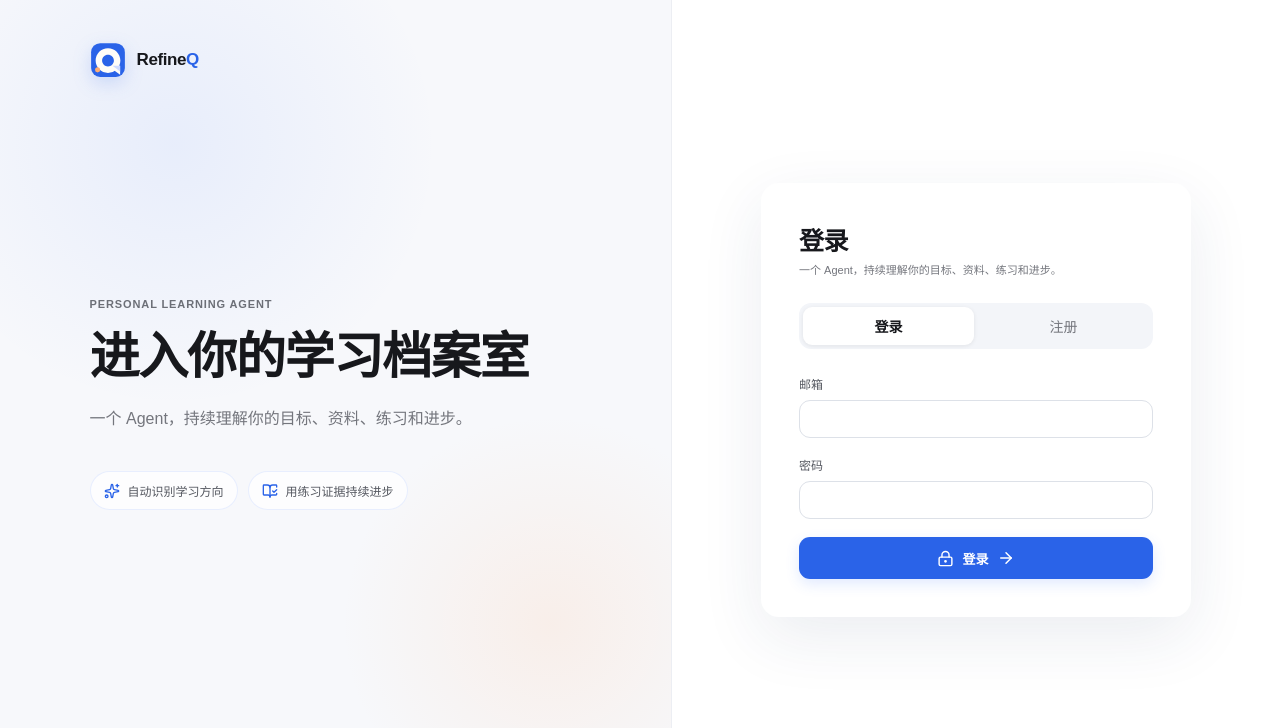
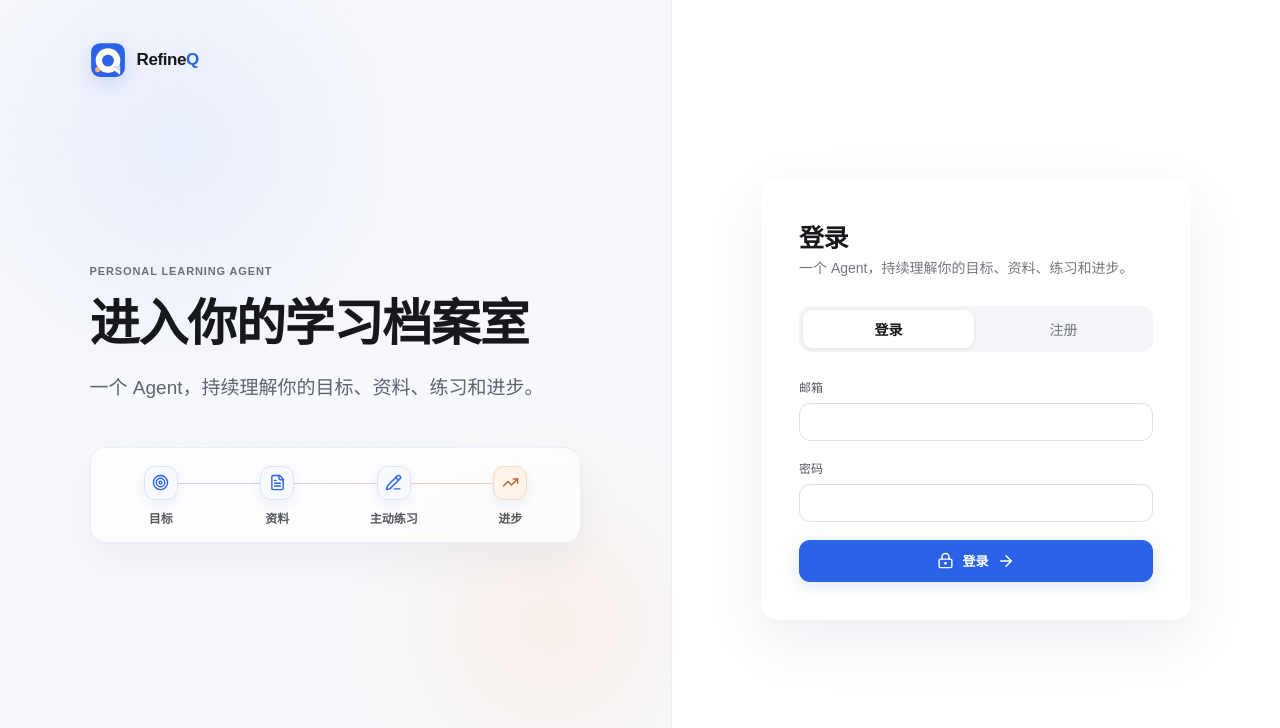
Before and after one commit to QingJ01/RefineQ, a Next.js app in the folder apps/web/: page / in a window 1280 px wide. Shown: the top 728 px of the page. Built offline with nearby package versions, Linux system fonts and the light colour scheme.

Commit message:
feat: enrich authentication homepage

```diff
--- a/apps/web/app/styles.css
+++ b/apps/web/app/styles.css
@@ -13,6 +13,8 @@
   --accent-soft: #edf3ff;
   --apricot: #ffad73;
   --apricot-soft: #fff3ea;
+  --auth-supporting-size: 19px;
+  --auth-card-supporting-size: 14px;
   --success: #208363;
   --success-soft: #ebf7f2;
   --warning: #a56813;
@@ -272,10 +274,13 @@ textarea:focus {
 }
 
 .auth-welcome {
+  position: relative;
   min-height: 100vh;
   min-height: 100dvh;
   display: flex;
   flex-direction: column;
+  overflow: hidden;
+  isolation: isolate;
   padding: 42px clamp(50px, 7vw, 110px) 70px;
   border-right: 1px solid var(--border);
   background:
@@ -284,6 +289,18 @@ textarea:focus {
     #f7f8fb;
 }
 
+.auth-welcome::before {
+  content: "";
+  position: absolute;
+  z-index: -1;
+  inset: 0;
+  background-image: radial-gradient(rgba(42, 99, 232, 0.16) 1px, transparent 1px);
+  background-size: 24px 24px;
+  opacity: 0.34;
+  mask-image: linear-gradient(135deg, #000 0%, transparent 62%);
+  pointer-events: none;
+}
+
 .auth-brand,
 .sidebar-brand {
   display: inline-flex;
@@ -304,33 +321,66 @@ textarea:focus {
 }
 
 .auth-copy > p {
-  max-width: 520px;
-  color: var(--muted);
-  font-size: 16px;
-  line-height: 1.75;
-}
-
-.auth-principles {
-  display: flex;
-  flex-wrap: wrap;
-  gap: 10px;
-  margin-top: 38px;
-}
-
-.auth-principles span {
-  display: inline-flex;
-  align-items: center;
+  max-width: 500px;
+  color: #5e6370;
+  font-size: var(--auth-supporting-size);
+  font-weight: 520;
+  line-height: 1.7;
+  text-wrap: pretty;
+}
+
+.auth-memory-track {
+  position: relative;
+  width: min(500px, 100%);
+  display: grid;
+  grid-template-columns: repeat(4, minmax(0, 1fr));
   gap: 8px;
-  padding: 10px 13px;
-  border: 1px solid rgba(51, 112, 255, 0.1);
-  border-radius: 999px;
-  background: rgba(255, 255, 255, 0.72);
+  margin-top: 42px;
+  padding: 18px 16px 16px;
+  border: 1px solid rgba(42, 99, 232, 0.09);
+  border-radius: 16px;
+  background: rgba(255, 255, 255, 0.68);
+  box-shadow: 0 18px 42px rgba(42, 62, 108, 0.055);
+  backdrop-filter: blur(10px);
+}
+
+.auth-memory-track::before {
+  content: "";
+  position: absolute;
+  top: 35px;
+  right: 64px;
+  left: 64px;
+  height: 1px;
+  background: linear-gradient(90deg, rgba(42, 99, 232, 0.28), rgba(255, 173, 115, 0.6));
+}
+
+.auth-memory-step {
+  position: relative;
+  z-index: 1;
+  display: grid;
+  justify-items: center;
+  gap: 9px;
   color: var(--muted-strong);
   font-size: 12px;
 }
 
-.auth-principles svg {
+.auth-memory-icon {
+  width: 34px;
+  height: 34px;
+  display: inline-grid;
+  align-items: center;
+  justify-content: center;
+  border: 1px solid #dce5f8;
+  border-radius: 11px;
+  background: #f7faff;
   color: var(--accent);
+  box-shadow: 0 5px 12px rgba(42, 99, 232, 0.08);
+}
+
+.auth-memory-step:last-child .auth-memory-icon {
+  border-color: #f7d9c5;
+  background: var(--apricot-soft);
+  color: #bd652d;
 }
 
 .auth-form-card {
@@ -359,7 +409,9 @@ textarea:focus {
 .auth-form-heading p {
   margin: 4px 0 0;
   color: var(--muted);
-  font-size: 11px;
+  font-size: var(--auth-card-supporting-size);
+  line-height: 1.55;
+  text-wrap: pretty;
 }
 
 .mobile-brand-mark {
@@ -1362,6 +1414,10 @@ textarea:focus {
     background: var(--sidebar);
   }
 
+  .auth-welcome::before {
+    display: none;
+  }
+
   .auth-welcome .auth-copy {
     display: none;
   }
@@ -1485,10 +1541,6 @@ textarea:focus {
     box-shadow: none;
   }
 
-  .auth-form-heading p {
-    display: none;
-  }
-
   .home-sidebar {
     padding: 9px 12px;
   }
--- a/apps/web/components/auth-panel.tsx
+++ b/apps/web/components/auth-panel.tsx
@@ -1,6 +1,6 @@
 "use client";
 
-import { ArrowRight, BookOpenCheck, LockKeyhole, Sparkles } from "lucide-react";
+import { ArrowRight, FileText, LockKeyhole, PencilLine, Target, TrendingUp } from "lucide-react";
 import { FormEvent, useState } from "react";
 
 import { BrandMark, BrandName } from "@/components/brand";
@@ -50,9 +50,11 @@ export function AuthPanel({
           <span className="kicker">PERSONAL LEARNING AGENT</span>
           <h1>{t("authPrompt")}</h1>
           <p>{t("authSubline")}</p>
-          <div className="auth-principles">
-            <span><Sparkles size={16} /> 自动识别学习方向</span>
-            <span><BookOpenCheck size={16} /> 用练习证据持续进步</span>
+          <div className="auth-memory-track" aria-label={t("learningMemoryPath")}>
+            <span className="auth-memory-step"><span className="auth-memory-icon"><Target size={17} /></span><strong>{t("learningGoal")}</strong></span>
+            <span className="auth-memory-step"><span className="auth-memory-icon"><FileText size={17} /></span><strong>{t("materials")}</strong></span>
+            <span className="auth-memory-step"><span className="auth-memory-icon"><PencilLine size={17} /></span><strong>{t("practice")}</strong></span>
+            <span className="auth-memory-step"><span className="auth-memory-icon"><TrendingUp size={17} /></span><strong>{t("learningProgress")}</strong></span>
           </div>
         </div>
       </section>
--- a/apps/web/lib/i18n.ts
+++ b/apps/web/lib/i18n.ts
@@ -11,6 +11,9 @@ export const messages = {
     displayName: "怎么称呼你",
     authPrompt: "进入你的学习档案室",
     authSubline: "一个 Agent，持续理解你的目标、资料、练习和进步。",
+    learningMemoryPath: "Agent 持续记住的学习轨迹",
+    learningGoal: "目标",
+    learningProgress: "进步",
     learningPrompt: "今天想学什么？",
     learningPromptHint: "说出目标、考试或知识点，也可以稍后直接上传资料。",
     learningIntentPlaceholder: "例如：两周后考高数，今天先复习函数极限……",
@@ -79,6 +82,9 @@ export const messages = {
     displayName: "What should we call you?",
     authPrompt: "Enter your study dossier",
     authSubline: "One Agent that keeps understanding your goals, material, practice, and progress.",
+    learningMemoryPath: "The learning path your Agent remembers",
+    learningGoal: "Goal",
+    learningProgress: "Progress",
     learningPrompt: "What do you want to learn today?",
     learningPromptHint: "Describe a goal, exam, or topic. You can upload material next.",
     learningIntentPlaceholder: "For example: review calculus limits for an exam in two weeks…",
```
Also changed, not shown: 4 other files (tests, documents, lock files or other folders).
